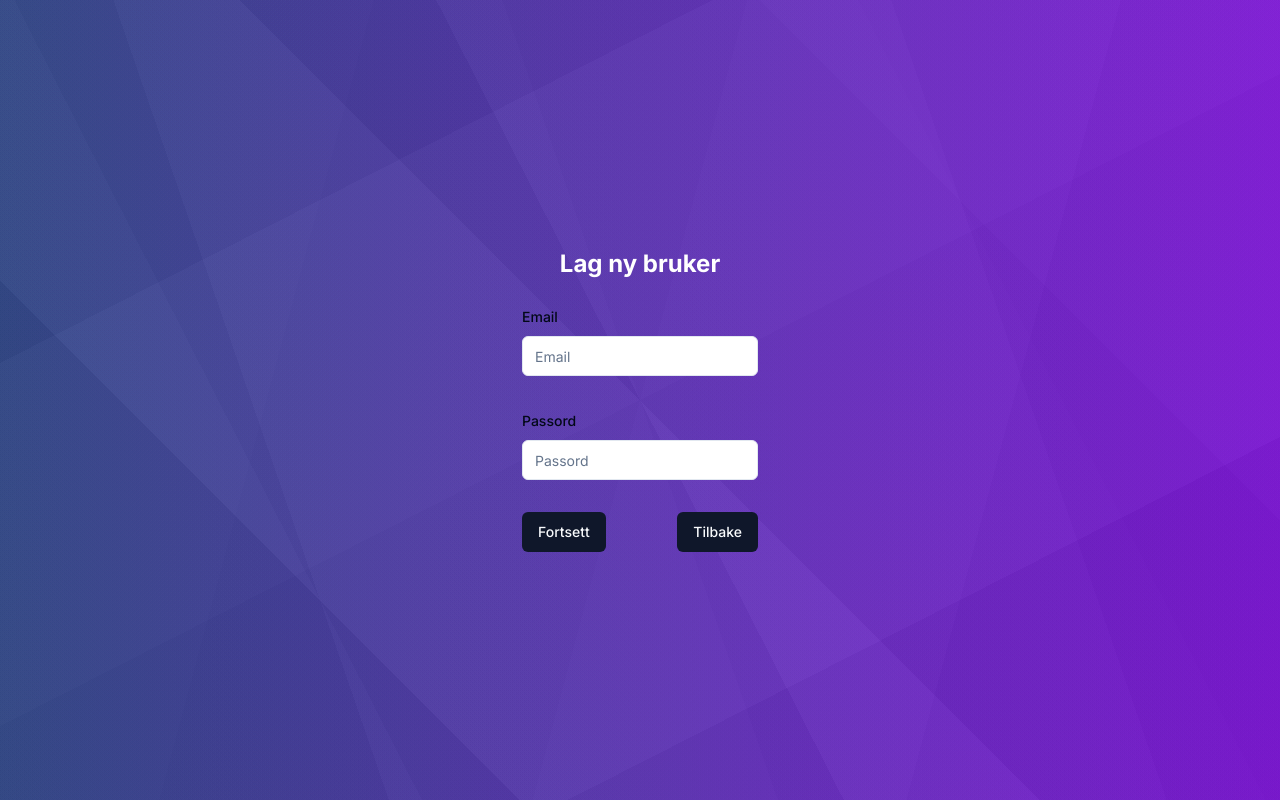
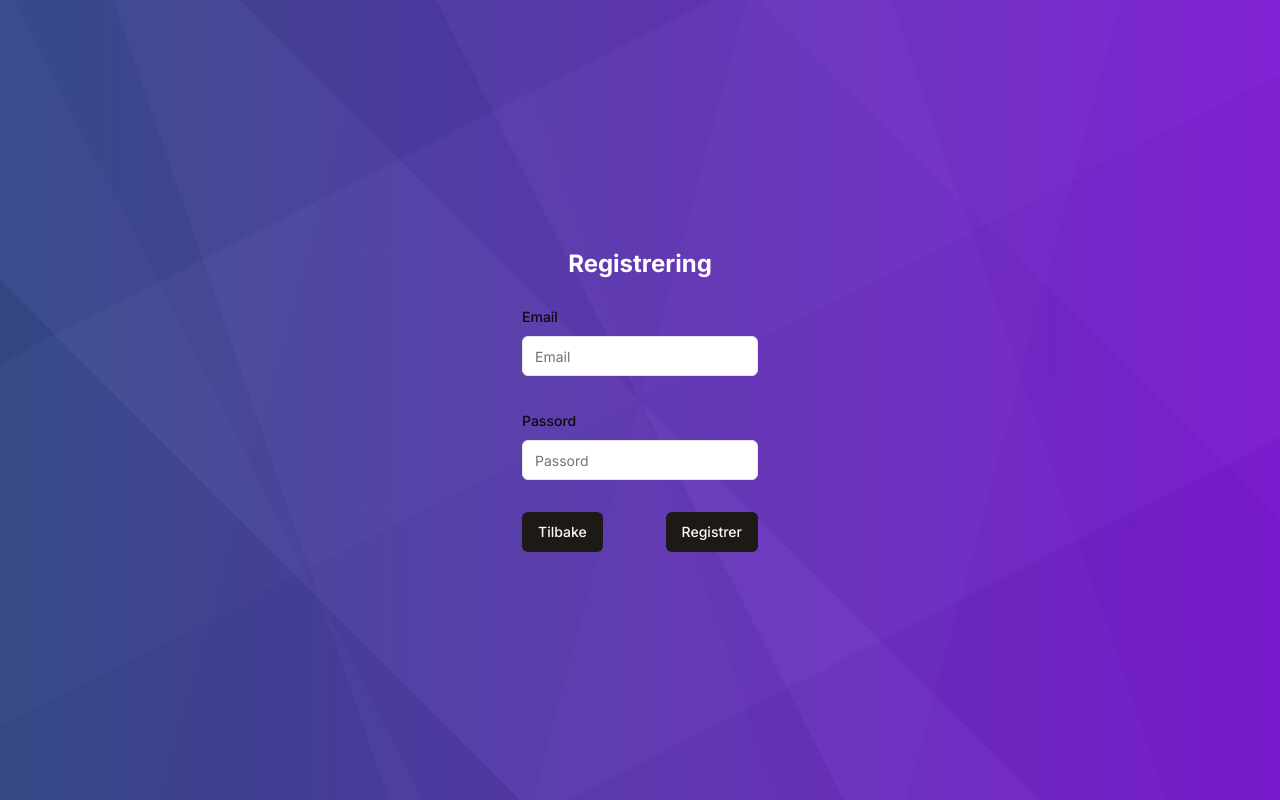
Before and after one commit to Sebastianmoldrup/pantelotteri, a Next.js app: page /signup in a window 1280 px wide. Built offline with nearby package versions, Linux system fonts and the light colour scheme; no server answers.

Commit message:
fixed auth and signup/login db

```diff
--- a/app/globals.css
+++ b/app/globals.css
@@ -5,64 +5,47 @@
 @layer base {
   :root {
     --background: 0 0% 100%;
-    --foreground: 222.2 84% 4.9%;
-
+    --foreground: 20 14.3% 4.1%;
     --card: 0 0% 100%;
-    --card-foreground: 222.2 84% 4.9%;
-
+    --card-foreground: 20 14.3% 4.1%;
     --popover: 0 0% 100%;
-    --popover-foreground: 222.2 84% 4.9%;
-
-    --primary: 222.2 47.4% 11.2%;
-    --primary-foreground: 210 40% 98%;
-
-    --secondary: 210 40% 96.1%;
-    --secondary-foreground: 222.2 47.4% 11.2%;
-
-    --muted: 210 40% 96.1%;
-    --muted-foreground: 215.4 16.3% 46.9%;
-
-    --accent: 210 40% 96.1%;
-    --accent-foreground: 222.2 47.4% 11.2%;
-
+    --popover-foreground: 20 14.3% 4.1%;
+    --primary: 24 9.8% 10%;
+    --primary-foreground: 60 9.1% 97.8%;
+    --secondary: 60 4.8% 95.9%;
+    --secondary-foreground: 24 9.8% 10%;
+    --muted: 60 4.8% 95.9%;
+    --muted-foreground: 25 5.3% 44.7%;
+    --accent: 60 4.8% 95.9%;
+    --accent-foreground: 24 9.8% 10%;
     --destructive: 0 84.2% 60.2%;
-    --destructive-foreground: 210 40% 98%;
-
-    --border: 214.3 31.8% 91.4%;
-    --input: 214.3 31.8% 91.4%;
-    --ring: 222.2 84% 4.9%;
-
+    --destructive-foreground: 60 9.1% 97.8%;
+    --border: 20 5.9% 90%;
+    --input: 20 5.9% 90%;
+    --ring: 20 14.3% 4.1%;
     --radius: 0.5rem;
   }
 
   .dark {
-    --background: 222.2 84% 4.9%;
-    --foreground: 210 40% 98%;
-
-    --card: 222.2 84% 4.9%;
-    --card-foreground: 210 40% 98%;
-
-    --popover: 222.2 84% 4.9%;
-    --popover-foreground: 210 40% 98%;
-
-    --primary: 210 40% 98%;
-    --primary-foreground: 222.2 47.4% 11.2%;
-
-    --secondary: 217.2 32.6% 17.5%;
-    --secondary-foreground: 210 40% 98%;
-
-    --muted: 217.2 32.6% 17.5%;
-    --muted-foreground: 215 20.2% 65.1%;
-
-    --accent: 217.2 32.6% 17.5%;
-    --accent-foreground: 210 40% 98%;
-
+    --background: 20 14.3% 4.1%;
+    --foreground: 60 9.1% 97.8%;
+    --card: 20 14.3% 4.1%;
+    --card-foreground: 60 9.1% 97.8%;
+    --popover: 20 14.3% 4.1%;
+    --popover-foreground: 60 9.1% 97.8%;
+    --primary: 60 9.1% 97.8%;
+    --primary-foreground: 24 9.8% 10%;
+    --secondary: 12 6.5% 15.1%;
+    --secondary-foreground: 60 9.1% 97.8%;
+    --muted: 12 6.5% 15.1%;
+    --muted-foreground: 24 5.4% 63.9%;
+    --accent: 12 6.5% 15.1%;
+    --accent-foreground: 60 9.1% 97.8%;
     --destructive: 0 62.8% 30.6%;
-    --destructive-foreground: 210 40% 98%;
-
-    --border: 217.2 32.6% 17.5%;
-    --input: 217.2 32.6% 17.5%;
-    --ring: 212.7 26.8% 83.9%;
+    --destructive-foreground: 60 9.1% 97.8%;
+    --border: 12 6.5% 15.1%;
+    --input: 12 6.5% 15.1%;
+    --ring: 24 5.7% 82.9%;
   }
 }
 
--- a/app/login/page.tsx
+++ b/app/login/page.tsx
@@ -1,8 +1,11 @@
 'use client';
-// React
-import { useEffect, useState } from 'react';
+// Supabase
+import { createClient } from '@/utils/supabase';
+
 // Nextjs
 import Link from 'next/link';
+import { useRouter } from 'next/navigation';
+
 // Components
 import { Button } from '@/components/ui/button';
 import {
@@ -14,16 +17,13 @@ import {
   FormMessage,
 } from '@/components/ui/form';
 import { Input } from '@/components/ui/input';
+
 // Zod / form
 import { zodResolver } from '@hookform/resolvers/zod';
 import { useForm } from 'react-hook-form';
 import * as z from 'zod';
 
 export default function Login() {
-  // States
-  const [email, setEmail] = useState('');
-  const [password, setPassword] = useState('');
-
   // Form schema
   const formSchema = z.object({
     email: z.string().min(2, {
@@ -34,6 +34,9 @@ export default function Login() {
     }),
   });
 
+  // Create supabase client variable
+  const supabase = createClient();
+
   // Form values
   const form = useForm<z.infer<typeof formSchema>>({
     resolver: zodResolver(formSchema),
@@ -43,25 +46,32 @@ export default function Login() {
     },
   });
 
+  // Router
+  const router = useRouter();
+
   // Submit handler
-  async function handleLogIn(values: z.infer<typeof formSchema>) {
-    // console.log(values);
-    // const { data, error } = await supabase.auth.signInWithPassword({
-    //   email: values.email,
-    //   password: values.password,
-    // });
-    // if (data) {
-    //   console.log(data);
-    // } else if (error) {
-    //   console.log(error);
-    // } else return;
+  async function signInUser(values: z.infer<typeof formSchema>) {
+    const { data, error } = await supabase.auth.signInWithPassword({
+      email: values.email,
+      password: values.password,
+    });
+
+    if (error) {
+      console.error(error);
+    } else if (data && data.user.aud === 'authenticated') {
+      // console.log(data);
+      // console.log(data.user.aud);
+      router.push('/');
+    } else {
+      console.log('Feil ved login');
+    }
   }
 
   return (
     <main className='flex min-h-screen flex-col items-center justify-center space-y-6 main-bg'>
       <h1 className='font-bold text-white text-2xl'>Logg inn</h1>
       <Form {...form}>
-        <form onSubmit={form.handleSubmit(handleLogIn)} className='space-y-8'>
+        <form onSubmit={form.handleSubmit(signInUser)} className='space-y-8'>
           <FormField
             control={form.control}
             name='email'
@@ -90,10 +100,10 @@ export default function Login() {
             )}
           />
           <div className='flex justify-between'>
-            <Button type='submit'>Logg inn</Button>
             <Button asChild>
               <Link href='/signup'>Ny bruker</Link>
             </Button>
+            <Button type='submit'>Logg inn</Button>
           </div>
         </form>
       </Form>
--- a/app/page.tsx
+++ b/app/page.tsx
@@ -5,17 +5,19 @@ import Image from 'next/image';
 
 export default function Home() {
   const [users, setUsers] = useState<Array>([]);
+  const supabase = createClient();
   useEffect(() => {
     (async () => {
       const supabase = createClient();
-      console.log(supabase);
       const { data, error } = await supabase.from('users').select('*');
       if (error) {
         console.error('Error fetching data:', error);
         return;
       } else if (data) {
-        console.log('data exists:', data);
-        data.map((row) => console.log(row.username));
+        console.log('data fetched');
+        data.map((row) => console.log(row.email));
+      } else {
+        console.log('no data');
       }
     })();
   }, []);
--- a/app/signup/page.tsx
+++ b/app/signup/page.tsx
@@ -1,11 +1,13 @@
 'use client';
-// React
-import { useEffect, useState } from 'react';
+// Supabase
+import { createClient } from '@/utils/supabase';
+
 // Nextjs
 import Link from 'next/link';
-import { useRouter } from 'next/navigation';
+
 // Components
 import { Button } from '@/components/ui/button';
+import { Input } from '@/components/ui/input';
 import {
   Form,
   FormControl,
@@ -14,26 +16,19 @@ import {
   FormLabel,
   FormMessage,
 } from '@/components/ui/form';
-import { Input } from '@/components/ui/input';
+
 // Zod / form
 import { zodResolver } from '@hookform/resolvers/zod';
 import { useForm } from 'react-hook-form';
 import * as z from 'zod';
 
 export default function Login() {
-  // States
-  const [email, setEmail] = useState('');
-  const [password, setPassword] = useState('');
-
-  // Router
-  const router = useRouter();
-
-  // Form schema
+  // Form value validation
   const formSchema = z.object({
     email: z.string().min(2, {
       message: 'Ugyldig email.',
     }),
-    password: z.string().min(2, {
+    password: z.string().min(6, {
       message: 'Ugyldig passord.',
     }),
   });
@@ -47,19 +42,30 @@ export default function Login() {
     },
   });
 
-  async function handleSignUp(values: z.infer<typeof formSchema>) {
-    // const { data, error } = await supabase.auth.signUp({
-    //   email: values.email,
-    //   password: values.password,
-    // });
-    // router.refresh();
+  // Create supabase client variable
+  const supabase = createClient();
+
+  // Handle signup request
+  async function signUpNewUser(values: z.infer<typeof formSchema>) {
+    const { data, error } = await supabase.auth.signUp({
+      email: values.email,
+      password: values.password,
+    });
+
+    if (error) {
+      console.error('Error signing up:', error);
+    } else if (data) {
+      const { data, error } = await supabase
+        .from('users')
+        .insert([{ email: values.email, password: values.password }]);
+    }
   }
 
   return (
     <main className='flex min-h-screen flex-col items-center justify-center space-y-6 main-bg'>
-      <h1 className='font-bold text-white text-2xl'>Lag ny bruker</h1>
+      <h1 className='font-bold text-white text-2xl'>Registrering</h1>
       <Form {...form}>
-        <form onSubmit={form.handleSubmit(handleSignUp)} className='space-y-8'>
+        <form onSubmit={form.handleSubmit(signUpNewUser)} className='space-y-8'>
           <FormField
             control={form.control}
             name='email'
@@ -88,10 +94,10 @@ export default function Login() {
             )}
           />
           <div className='flex justify-between'>
-            <Button type='submit'>Fortsett</Button>
             <Button asChild>
               <Link href='/login'>Tilbake</Link>
             </Button>
+            <Button type='submit'>Registrer</Button>
           </div>
         </form>
       </Form>
```
